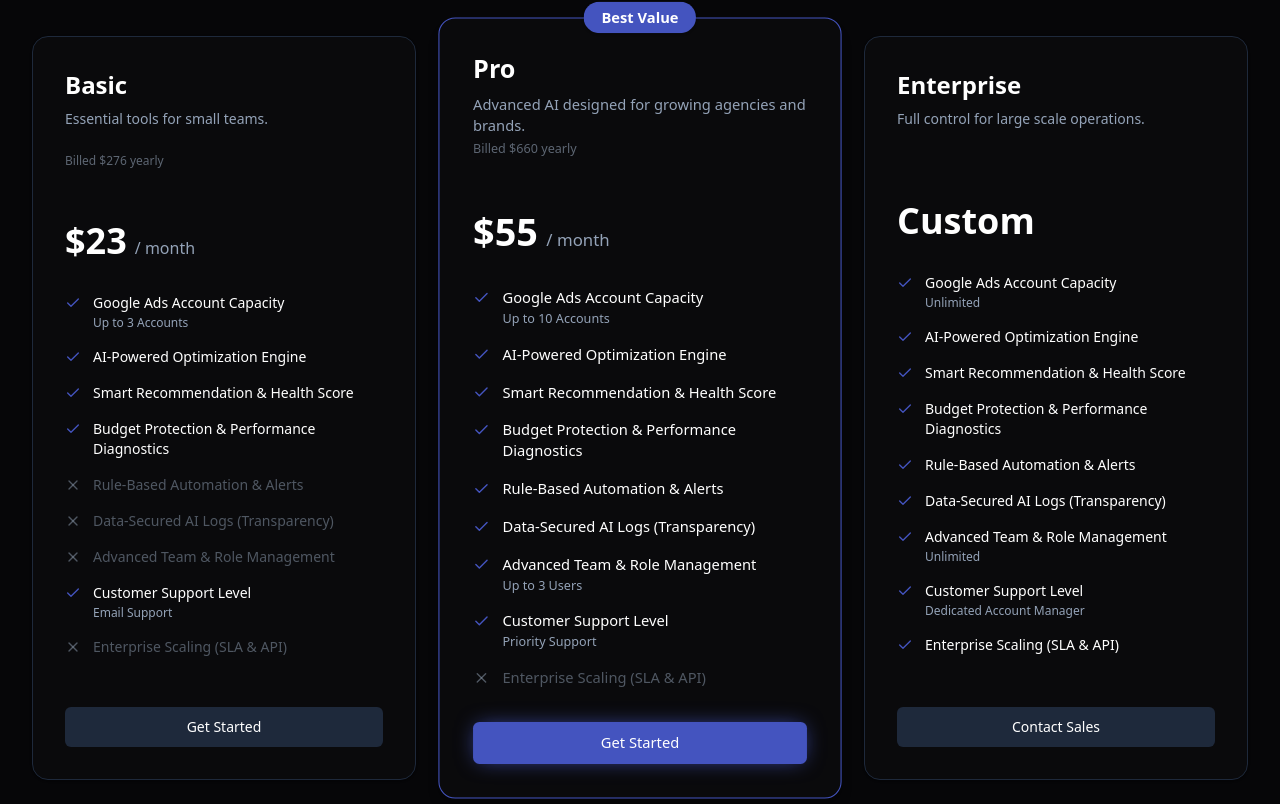
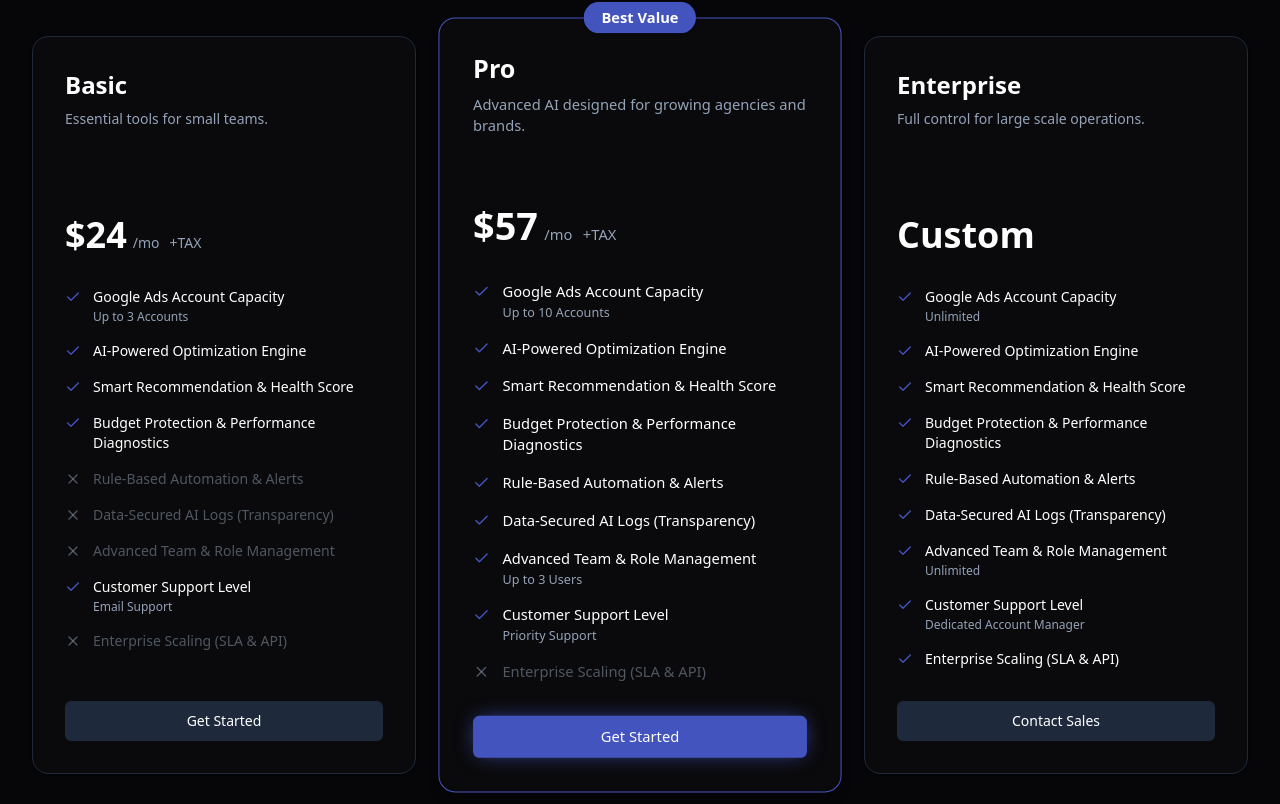
Before and after one commit to tekbasdeniz/truopt-v1-landing, a Next.js app: page /en/pricing in a window 1280 px wide. Shown: the part 536-1340 px from the top of the page. Built offline with nearby package versions, Linux system fonts and the light colour scheme.

Commit message:
feat(paddle): finalize Paddle Billing v2 pricing & dynamic tax integration

```diff
--- a/components/sections/pricing-section.tsx
+++ b/components/sections/pricing-section.tsx
@@ -1,24 +1,131 @@
 "use client"
 
 import * as React from "react"
-import { Check, X, CreditCard, Calendar, FileText, Ban } from "lucide-react"
+import { Check, X, CreditCard, Calendar, FileText, Ban, Loader2 } from "lucide-react"
 import { cn } from "@/lib/utils"
 import { Container } from "@/components/ui/container"
 import { Switch } from "@/components/ui/switch"
 import { Badge } from "@/components/ui/badge"
 import { motion, AnimatePresence } from "framer-motion"
-import { useTranslations } from "next-intl"
+import { useTranslations, useLocale } from "next-intl"
+
+// Paddle Dashboard > Developer Settings > Client-side Tokens altından alınan token olmalı (live_... veya test_...)
+const PADDLE_CLIENT_TOKEN = "live_d07dab1f3b6546c32d933219e53"
+
+const PADDLE_PRICE_IDS = {
+    basicMonthly: "pri_01kq4t5x0nasj98ec0nywatnh1",
+    basicAnnual: "pri_01kq4t7539pjd2st493ygcfhcb",
+    proMonthly: "pri_01kq4t34nn9dmy4gctmjnevtzw",
+    proAnnual: "pri_01kq4sydd48v6dm3sksk3hkn5e",
+}
+
+interface PriceData {
+    rawTotal: number
+    rawSubtotal: number
+    currencyCode: string
+}
 
 export function PricingSection() {
     const t = useTranslations('pricing')
+    const locale = useLocale()
     const [isAnnual, setIsAnnual] = React.useState(true)
+
+    const [paddlePrices, setPaddlePrices] = React.useState<Record<string, PriceData>>({})
+    const [loadingPrices, setLoadingPrices] = React.useState(true)
+
+    React.useEffect(() => {
+        if (typeof window === "undefined" || !window.Paddle) {
+            setLoadingPrices(false)
+            return
+        }
+
+        try {
+            window.Paddle.Initialize({
+                token: PADDLE_CLIENT_TOKEN,
+                environment: "production",
+            })
+        } catch (e) {
+            console.log("Paddle init note:", e)
+        }
+
+        const fetchPrices = async () => {
+            if (!window.Paddle) return
+
+            setLoadingPrices(true)
+            try {
+                const countryCode = locale === "tr" ? "TR" : "US"
+
+                const result = await window.Paddle.PricePreview({
+                    items: [
+                        { priceId: PADDLE_PRICE_IDS.basicMonthly, quantity: 1 },
+                        { priceId: PADDLE_PRICE_IDS.basicAnnual, quantity: 1 },
+                        { priceId: PADDLE_PRICE_IDS.proMonthly, quantity: 1 },
+                        { priceId: PADDLE_PRICE_IDS.proAnnual, quantity: 1 },
+                    ],
+                    address: {
+                        countryCode: countryCode,
+                    },
+                })
+
+                console.log("Paddle PricePreview Response:", result) // Konsoldan kontrol için
+
+                if (result?.data?.details?.lineItems) {
+                    const fetchedPrices: Record<string, PriceData> = {}
+
+                    result.data.details.lineItems.forEach((item: any) => {
+                        const priceId = item.price.id
+
+                        // Paddle totals alanından güvenli raw değer çekme
+                        const total = Number(item.totals?.total || item.unitPrice?.amount || 0)
+                        const subtotal = Number(item.totals?.subtotal || item.unitPrice?.amount || 0)
+                        const currency = item.unitPrice?.currencyCode || (locale === "tr" ? "TRY" : "USD")
+
+                        fetchedPrices[priceId] = {
+                            rawTotal: total,
+                            rawSubtotal: subtotal,
+                            currencyCode: currency,
+                        }
+                    })
+
+                    setPaddlePrices(fetchedPrices)
+                }
+            } catch (err: any) {
+                console.warn("Paddle PricePreview hatası:", err)
+            } finally {
+                setLoadingPrices(false)
+            }
+        }
+
+        fetchPrices()
+    }, [locale])
+
+    const handleCheckout = (priceId: string) => {
+        if (!priceId) return
+
+        if (typeof window !== "undefined" && window.Paddle?.Checkout) {
+            window.Paddle.Checkout.open({
+                items: [{ priceId: priceId, quantity: 1 }],
+                settings: {
+                    displayMode: "overlay",
+                    theme: "dark",
+                    locale: locale === "tr" ? "tr" : "en",
+                }
+            })
+        } else {
+            window.location.href = "https://app.truopt.ai"
+        }
+    }
 
     const plans = [
         {
             name: t('plans.basic.name'),
-            price: { monthly: 29, annual: 276 },
+            isCustom: false,
+            monthlyPriceId: PADDLE_PRICE_IDS.basicMonthly,
+            annualPriceId: PADDLE_PRICE_IDS.basicAnnual,
+            usdPrice: 29,
+            fallbackMonthly: locale === "tr" ? "₺990" : "$29",
+            fallbackAnnual: locale === "tr" ? "₺790" : "$24",
             description: t('plans.basic.description'),
-            bonusSeats: false,
             features: [
                 { name: t('features.accountCapacity'), value: t('features.upTo3Accounts') },
                 { name: t('features.aiOptimizationEngine'), value: true },
@@ -31,14 +138,17 @@ export function PricingSection() {
                 { name: t('features.enterpriseScaling'), value: false },
             ],
             cta: t('getStarted'),
-            href: "https://app.truopt.ai",
             popular: false,
         },
         {
             name: t('plans.pro.name'),
-            price: { monthly: 69, annual: 660 },
+            isCustom: false,
+            monthlyPriceId: PADDLE_PRICE_IDS.proMonthly,
+            annualPriceId: PADDLE_PRICE_IDS.proAnnual,
+            usdPrice: 69,
+            fallbackMonthly: locale === "tr" ? "₺2.350" : "$69",
+            fallbackAnnual: locale === "tr" ? "₺1.875" : "$57",
             description: t('plans.pro.description'),
-            bonusSeats: false,
             features: [
                 { name: t('features.accountCapacity'), value: t('features.upTo10Accounts') },
                 { name: t('features.aiOptimizationEngine'), value: true },
@@ -51,15 +161,18 @@ export function PricingSection() {
                 { name: t('features.enterpriseScaling'), value: false },
             ],
             cta: t('getStarted'),
-            href: "https://app.truopt.ai",
             popular: true,
             badge: t('bestValue'),
         },
         {
             name: t('plans.enterprise.name'),
-            price: { monthly: t('customPrice'), annual: t('customPrice') },
+            isCustom: true,
+            monthlyPriceId: undefined as string | undefined,
+            annualPriceId: undefined as string | undefined,
+            usdPrice: undefined as number | undefined,
+            fallbackMonthly: "",
+            fallbackAnnual: "",
             description: t('plans.enterprise.description'),
-            bonusSeats: false,
             features: [
                 { name: t('features.accountCapacity'), value: t('features.unlimited') },
                 { name: t('features.aiOptimizationEngine'), value: true },
@@ -72,10 +185,41 @@ export function PricingSection() {
                 { name: t('features.enterpriseScaling'), value: true },
             ],
             cta: t('contactSales'),
-            href: "mailto:info@thumbsad.com?subject=Enterprise%20Paketi%20Hakkında%20Toplantı%20Talebi&body=Merhaba%2C%0D%0A%0D%0AEnterprise%20paketi%20ile%20ilgileniyorum%20ve%20detaylı%20bilgi%20almak%20için%20bir%20toplantı%20talep%20ediyorum.%0D%0A%0D%0ATeşekkürler.",
+            href: "mailto:info@thumbsad.com?subject=Enterprise%20Paketi%20Hakkında%20Toplantı%20Talebi",
             popular: false,
         },
     ]
+
+    const getFormattedPriceInfo = (
+        priceData: PriceData | undefined,
+        fallbackPrice: string,
+        isAnnualPlan: boolean,
+        usdPrice?: number
+    ) => {
+        if (!priceData || !priceData.rawTotal) {
+            return {
+                formattedPrice: fallbackPrice,
+                taxNote: locale === "tr" ? `(${usdPrice || 29}$ + tax)` : "+TAX",
+            }
+        }
+
+        const isTr = locale === "tr"
+        // TR için vergi dahil (total), EN/Global için vergi hariç (subtotal)
+        const baseRawAmount = isTr ? priceData.rawTotal : priceData.rawSubtotal
+
+        // SADECE Yıllık planda iken Paddle'ın toplam yıllık fiyatını 12'ye bölüyoruz.
+        const monthlyAmount = isAnnualPlan ? (baseRawAmount / 12) : baseRawAmount
+
+        const formattedPrice = new Intl.NumberFormat(isTr ? "tr-TR" : "en-US", {
+            style: "currency",
+            currency: priceData.currencyCode,
+            maximumFractionDigits: 0,
+        }).format(monthlyAmount / 100)
+
+        const taxNote = isTr ? `(${usdPrice || 29}$ + tax)` : "+TAX"
+
+        return { formattedPrice, taxNote }
+    }
 
     return (
         <section className="py-24 relative overflow-hidden bg-background">
@@ -137,7 +281,19 @@ export function PricingSection() {
                         transition={{ duration: 0.3 }}
                         className="grid grid-cols-1 md:grid-cols-3 gap-8 max-w-7xl mx-auto"
                     >
-                        {plans.map((plan, index) => (
+                        {plans.map((plan, index) => {
+                            const activePriceId = isAnnual ? plan.annualPriceId : plan.monthlyPriceId
+                            const paddlePriceData = activePriceId ? paddlePrices[activePriceId] : undefined
+                            const fallbackPrice = isAnnual ? plan.fallbackAnnual : plan.fallbackMonthly
+
+                            const { formattedPrice, taxNote } = getFormattedPriceInfo(
+                                paddlePriceData,
+                                fallbackPrice || "",
+                                isAnnual,
+                                plan.usdPrice
+                            )
+
+                            return (
                                 <motion.div
                                     key={plan.name}
                                     initial={{ opacity: 0, y: 20 }}
@@ -160,50 +316,34 @@ export function PricingSection() {
                                         </div>
                                     )}
 
-                                <div className="mb-8">
+                                    <div className="mb-4">
                                         <h3 className="text-2xl font-bold">{plan.name}</h3>
                                         <p className="text-sm text-muted-foreground mt-2 min-h-[40px]">{plan.description}</p>
-                                    <AnimatePresence mode="wait">
-                                        {isAnnual && typeof plan.price.annual === "number" && (
-                                            <motion.p
-                                                key="billed-yearly"
-                                                initial={{ opacity: 0, y: 5 }}
-                                                animate={{ opacity: 1, y: 0 }}
-                                                exit={{ opacity: 0, y: 5 }}
-                                                transition={{ duration: 0.2 }}
-                                                className="text-xs text-muted-foreground/60 mt-1"
-                                            >
-                                                {t('billedYearlyPrefix')}{plan.price.annual}{t('billedYearlySuffix')}
-                                            </motion.p>
-                                        )}
-                                    </AnimatePresence>
                                     </div>
 
-                                <div className="mb-8 h-[60px] flex items-end">
-                                    <div className="flex items-baseline overflow-hidden">
-                                        <AnimatePresence mode="wait">
-                                            <motion.span
-                                                key={isAnnual ? "annual" : "monthly"}
-                                                initial={{ opacity: 0, y: 20 }}
-                                                animate={{ opacity: 1, y: 0 }}
-                                                exit={{ opacity: 0, y: -20 }}
-                                                transition={{ duration: 0.2 }}
-                                                className="text-4xl font-bold block"
-                                            >
-                                                {typeof plan.price.monthly === "string"
-                                                    ? plan.price.monthly
-                                                    : `$${isAnnual ? Math.round((plan.price.annual as number) / 12) : plan.price.monthly}`}
-                                            </motion.span>
-                                        </AnimatePresence>
-                                        {typeof plan.price.monthly !== "string" && (
-                                            <span className="text-muted-foreground ml-2">{t('perMonth')}</span>
+                                    <div className="mb-8 min-h-[90px] flex flex-col justify-end">
+                                        {plan.isCustom ? (
+                                            <div className="text-4xl font-bold">{t('customPrice')}</div>
+                                        ) : (
+                                            <div>
+                                                <div className="flex items-baseline gap-1.5 flex-wrap">
+                                                    <span className="text-4xl font-bold">
+                                                        {formattedPrice}
+                                                    </span>
+                                                    <span className="text-muted-foreground text-sm font-medium">
+                                                        /{locale === "tr" ? "ay" : "mo"}
+                                                    </span>
+                                                    <span className="text-sm font-medium text-muted-foreground ml-1">
+                                                        {taxNote}
+                                                    </span>
+                                                </div>
+                                            </div>
                                         )}
-                                    </div>
                                     </div>
 
                                     <div className="flex-1 space-y-4 mb-8">
-                                    {plan.features.map((feature, index) => (
-                                        <div key={index} className="flex items-start text-sm">
+                                        {plan.features.map((feature, idx) => (
+                                            <div key={idx} className="flex items-start text-sm">
                                                 {feature.value === false ? (
                                                     <X className="h-4 w-4 text-muted-foreground/50 mr-3 mt-0.5 shrink-0" />
                                                 ) : (
@@ -221,19 +361,33 @@ export function PricingSection() {
                                         ))}
                                     </div>
 
+                                    {plan.isCustom ? (
                                         <a
                                             href={plan.href}
+                                            className="inline-flex items-center justify-center whitespace-nowrap rounded-md text-sm font-medium transition-colors bg-secondary text-secondary-foreground hover:bg-secondary/80 h-10 px-4 py-2 w-full"
+                                        >
+                                            {plan.cta}
+                                        </a>
+                                    ) : (
+                                        <button
+                                            onClick={() => {
+                                                if (activePriceId) {
+                                                    handleCheckout(activePriceId)
+                                                }
+                                            }}
                                             className={cn(
-                                        "inline-flex items-center justify-center whitespace-nowrap rounded-md text-sm font-medium ring-offset-background transition-colors focus-visible:outline-none focus-visible:ring-2 focus-visible:ring-ring focus-visible:ring-offset-2 disabled:pointer-events-none disabled:opacity-50 cursor-pointer h-10 px-4 py-2 w-full",
+                                                "inline-flex items-center justify-center whitespace-nowrap rounded-md text-sm font-medium transition-colors cursor-pointer h-10 px-4 py-2 w-full",
                                                 plan.popular
                                                     ? "bg-primary text-primary-foreground hover:bg-primary/90 shadow-[0_0_20px_-5px_var(--color-primary)]"
                                                     : "bg-secondary text-secondary-foreground hover:bg-secondary/80"
                                             )}
                                         >
                                             {plan.cta}
-                                </a>
+                                        </button>
+                                    )}
                                 </motion.div>
-                        ))}
+                            )
+                        })}
                     </motion.div>
                 </AnimatePresence>
 
```
Also changed, not shown: app/[locale]/layout.tsx (+5 -2 lines), components/layout/header.tsx (+17 -6 lines), paddle.d.ts (added, +23 -0 lines). Lines whose indentation alone changed are shown as unchanged.
